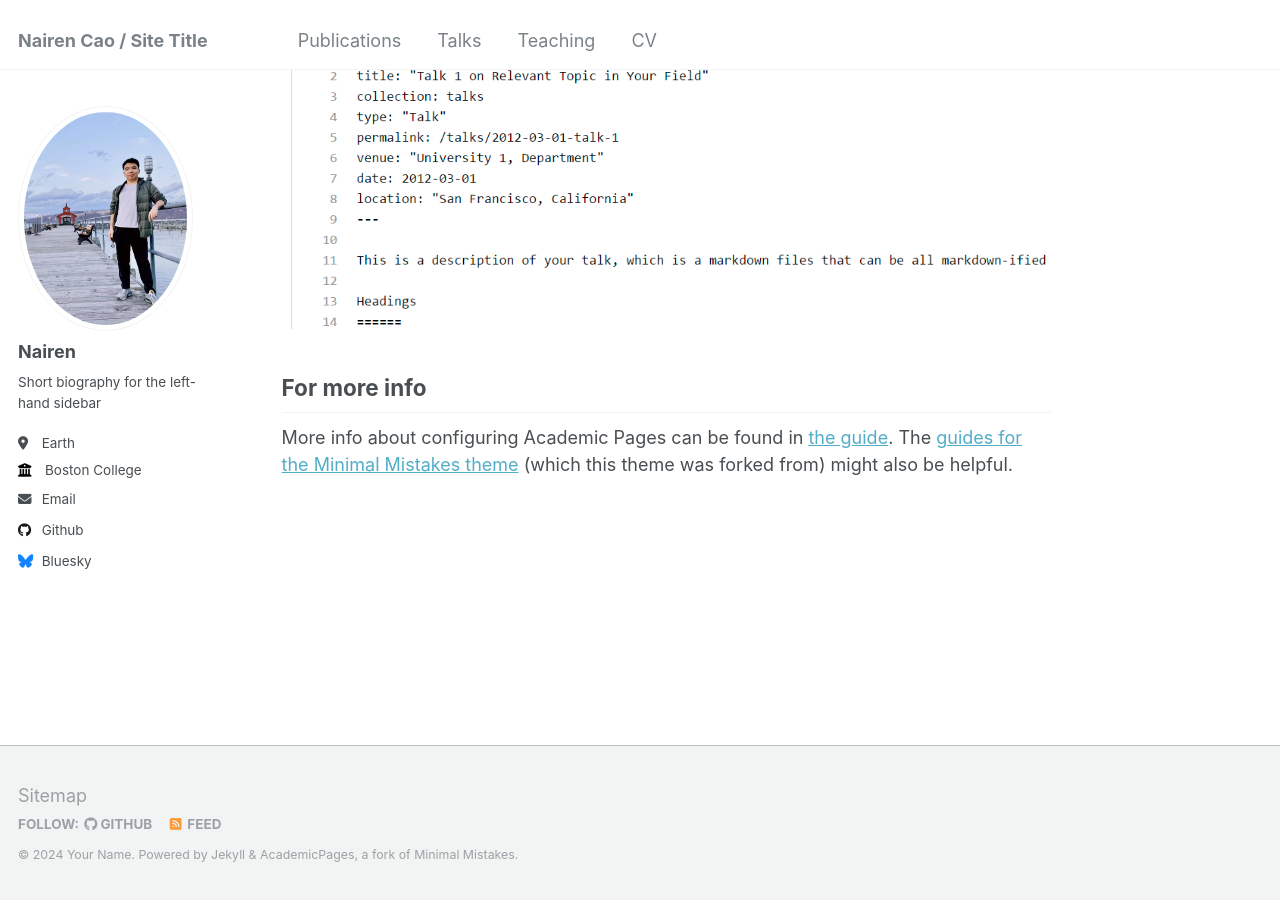
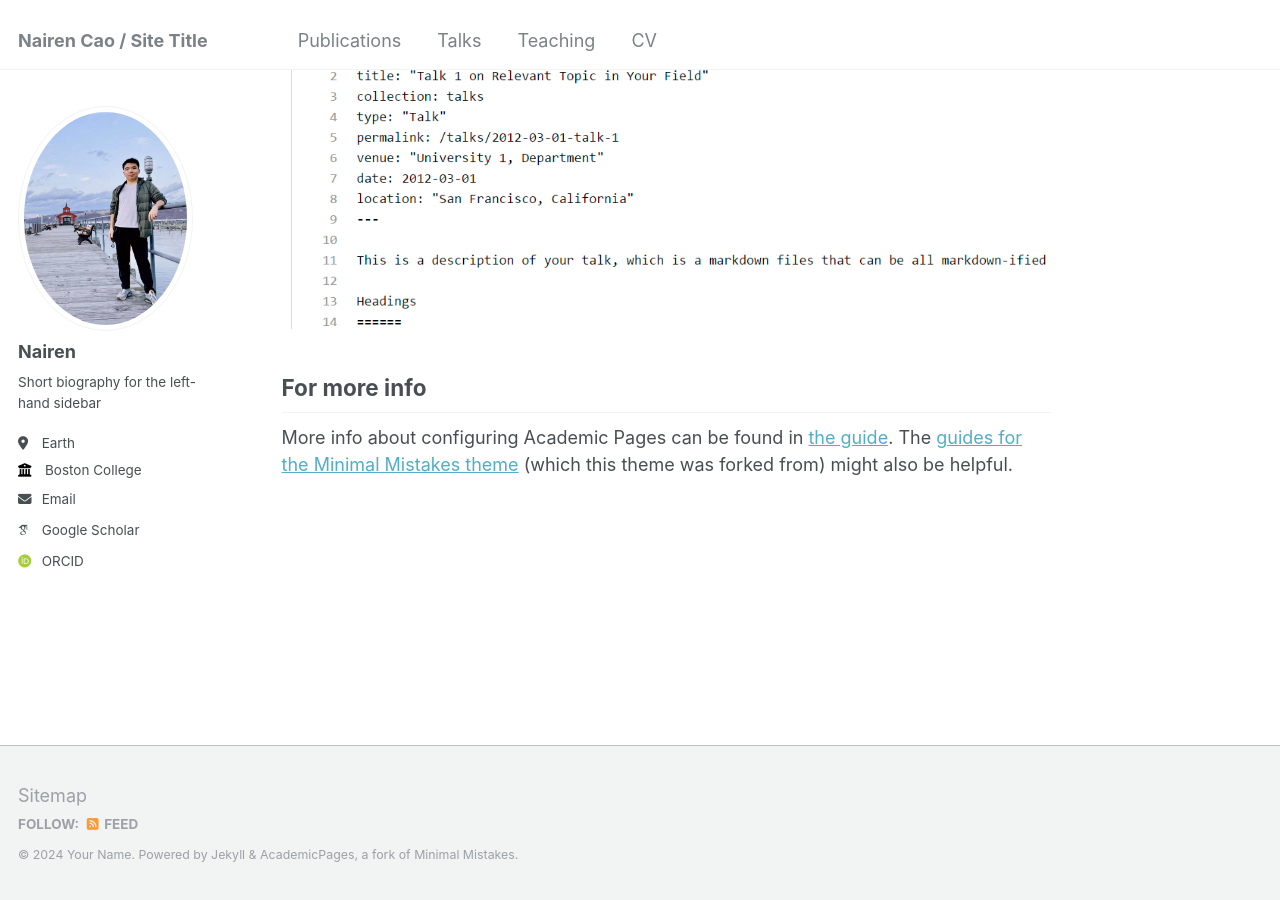
Before and after one commit to nairenc/nairenc.github.io, a Jekyll site: the page built from _pages/about.md, in a window 1280 px wide and 900 px high, scrolled down 2660 px. Built offline with Jekyll 4.4.1, drawn with Linux system fonts in a browser that asks for light colours; some web fonts are replaced; some of the changed lines change nothing that is shown.

Commit message:
Update _config.yml

```diff
--- a/_config.yml
+++ b/_config.yml
@@ -14,7 +14,7 @@
 description              : &description "personal description"
 url                      : https://nairenc.github.io # the base hostname & protocol for your site e.g. "https://mmistakes.github.io"
 baseurl                  : "" # the subpath of your site, e.g. "/blog"
-repository               : "academicpages/academicpages.github.io"
+repository               : #"academicpages/academicpages.github.io"
 
 # Site Author - The following control what appear as part of the author content on the side bar.
 #               If a field is blank the icon and link will not appear, otherwise it will be shown.
@@ -31,24 +31,24 @@
   email            : "caonc at bc dot edge"
 
   # Academic websites
-  # arxiv            : # URL - Update with the correct link to your profile
-  # googlescholar    : "https://scholar.google.com/citations?user=PS_CX0AAAAAJ"
-  # impactstory      : # URL
-  # orcid            : "http://orcid.org/yourorcidurl"
-  # semantic         : # URL
-  # pubmed           : "https://www.ncbi.nlm.nih.gov/pubmed/?term=john+snow"
-  # researchgate     : # URL
+  arxiv            : # URL - Update with the correct link to your profile
+  googlescholar    : "https://scholar.google.com/citations?user=OiiBPDwAAAAJ&hl=en"
+  impactstory      : # URL
+  orcid            : "https://orcid.org/0000-0002-4961-763X"
+  semantic         : # URL
+  pubmed           : #"https://www.ncbi.nlm.nih.gov/pubmed/?term=john+snow"
+  researchgate     : # URL
 
   # Repositories and software development
   bitbucket        : # Username - Update with your username on the site
   codepen          : # Username
   dribbble         : # Username
-  github           : "academicpages"
+  github           : #"academicpages"
   kaggle           : # Username
   stackoverflow    : # User number or user number and name (i.e., use "1" or "1/jeff-atwood")
 
   # Social media
-  bluesky          : "bsky.app" # Replace this with you Bluesky username
+  bluesky          : #"bsky.app" # Replace this with you Bluesky username
   facebook         : # Username
   flickr           : # Username
   foursquare       : # Username
```
